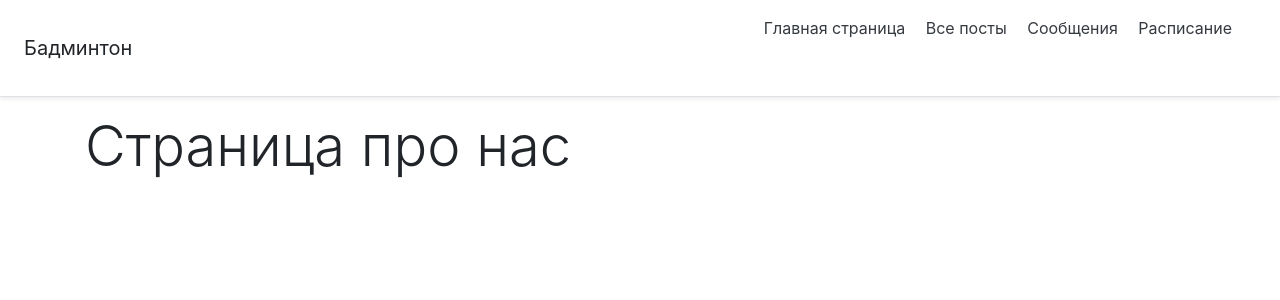
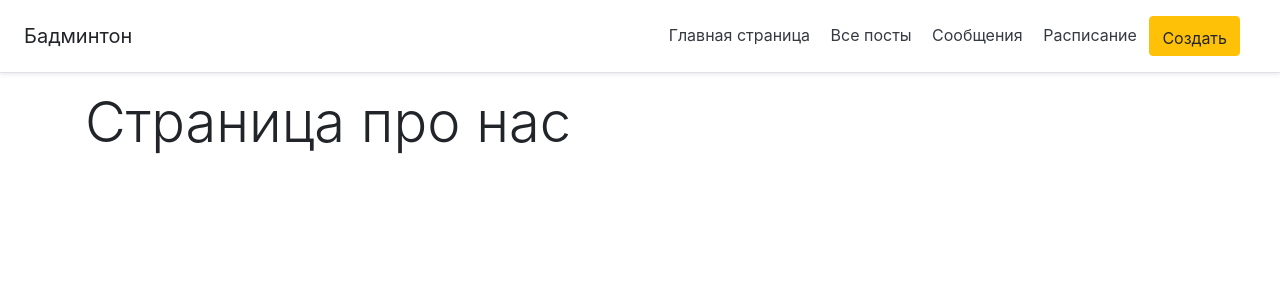
Before and after one commit to Mamora-sema/Mamora_badminton, a Flask app: page /about in a window 1280 px wide. Shown: the top 300 px of the page. Run offline with Flask 2, Linux system fonts and the light colour scheme; some libraries are stand-ins or nearby versions.

Commit message:
make it better

```diff
--- a/templates/base.html
+++ b/templates/base.html
@@ -18,7 +18,7 @@
     <a class="p-2 text-dark" href="/posts"><font style="vertical-align: inherit;"><font style="vertical-align: inherit;">Все посты</font></font></a>
     <a class="p-2 text-dark" href="/message"><font style="vertical-align: inherit;"><font style="vertical-align: inherit;">Сообщения</font></font></a>
        <a class="p-2 text-dark" href="/timetable"><font style="vertical-align: inherit;"><font style="vertical-align: inherit;">Расписание</font></font></a>
-    <div class="descr"><a class="btn btn-warning" href="/create-article"><font style="vertical-align: inherit;"><font style="vertical-align: inherit;">Создать</font></font></a></div>
+   <a class="btn btn-warning" href="/create-article"><font style="vertical-align: inherit;"><font style="vertical-align: inherit;">Создать</font></font></a>
 
   </nav>
 
```
